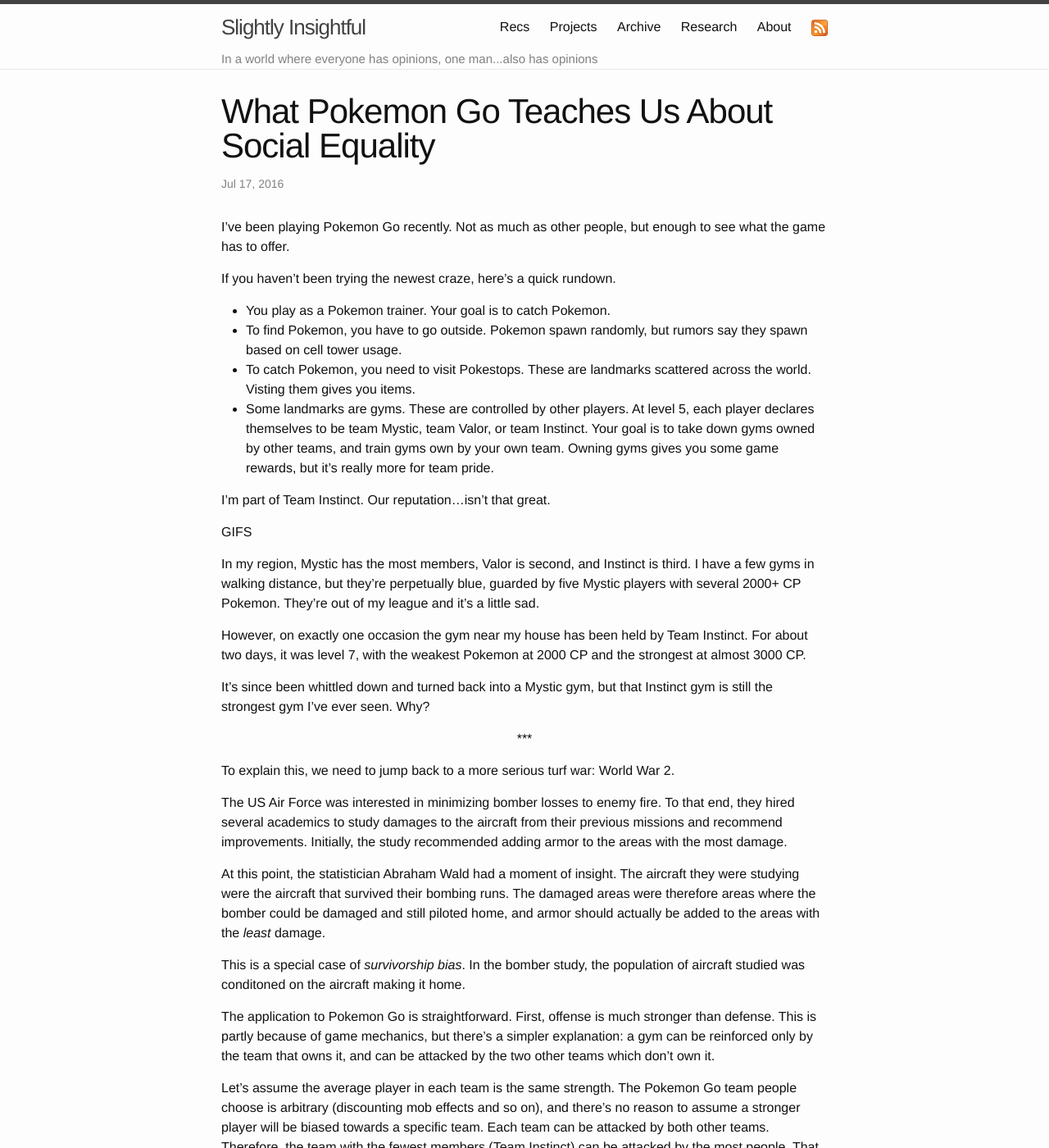
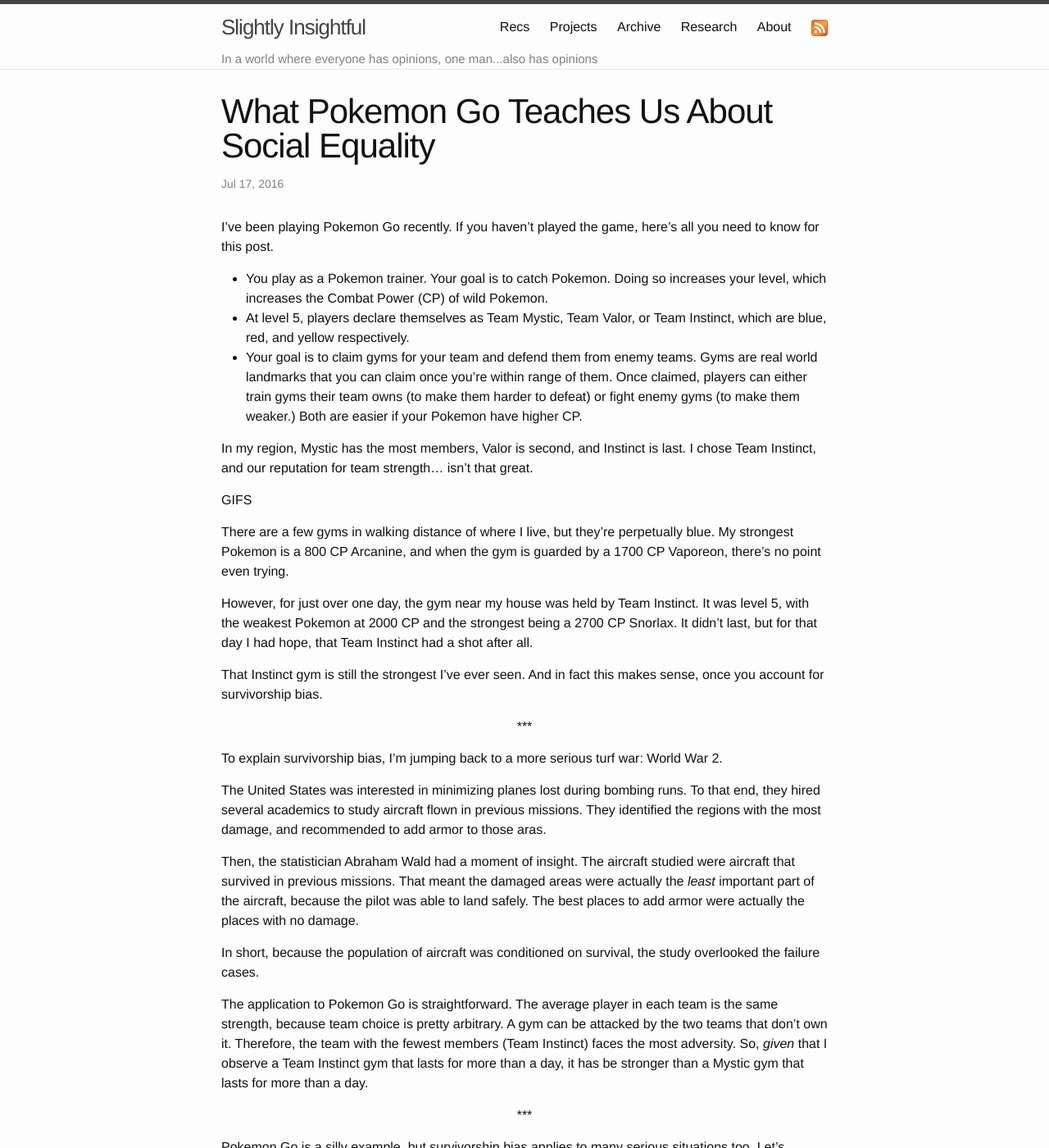
Before and after one commit to alexirpan/alexirpan.github.io, a Jekyll site: the page built from _posts/2016-07-29-pokemon-go-equality.markdown, in a window 1280 px wide and 1400 px high. Shown: the whole window at 82% size. Built offline with Jekyll 4.4.1, drawn with Linux system fonts in a browser that asks for light colours; some of the changed text lies outside the part shown.

Commit message:
AHHH FINISH THIS ALREADY

```diff
--- a/_posts/2016-07-29-pokemon-go-equality.markdown
+++ b/_posts/2016-07-29-pokemon-go-equality.markdown
@@ -4,74 +4,98 @@
 date:   2016-07-17 12:20:00 -0700
 ---
 
-I've been playing Pokemon Go recently. Not as much as other people, but enough
-to see what the game has to offer.
+I've been playing Pokemon Go recently. If you haven't played the game, here's
+all you need to know for this post.
 
-If you haven't been trying the newest craze, here's a quick rundown.
+* You play as a Pokemon trainer. Your goal is to catch Pokemon. Doing so
+increases your level, which increases the Combat Power (CP) of wild Pokemon.
+* At level 5, players declare themselves as Team Mystic, Team Valor, or
+Team Instinct, which are blue, red, and yellow respectively.
+* Your goal is to claim gyms for your team and defend them from enemy
+teams. Gyms are real world landmarks that you can claim once you're within
+range of them. Once claimed, players can either train gyms their team owns
+(to make them harder to defeat) or fight enemy gyms (to make them weaker.)
+Both are easier if your Pokemon have higher CP.
 
-* You play as a Pokemon trainer. Your goal is to catch Pokemon.
-* To find Pokemon, you have to go outside. Pokemon spawn randomly, but rumors
-say they spawn based on cell tower usage.
-* To catch Pokemon, you need to visit Pokestops. These are landmarks scattered
-across the world. Visting them gives you items.
-* Some landmarks are gyms. These are controlled by other players. At level 5,
-each player declares themselves to be team Mystic, team Valor, or team
-Instinct. Your goal is to take down gyms owned by other teams, and train gyms
-own by your own team. Owning gyms gives you some game rewards, but it's really
-more for team pride.
-
-I'm part of Team Instinct. Our reputation...isn't that great.
+In my region, Mystic has the most members, Valor is second, and Instinct
+is last. I chose Team Instinct, and our reputation for team strength...
+isn't that great.
 
 GIFS
 
-In my region, Mystic has the most members, Valor is second, and Instinct is
-third. I have a few gyms in walking distance, but they're perpetually blue,
-guarded by five Mystic players with several 2000+ CP Pokemon. They're out of
-my league and it's a little sad.
+There are a few gyms in walking distance of where I live, but they're
+perpetually blue. My strongest Pokemon is a 800 CP Arcanine, and when
+the gym is guarded by a 1700 CP Vaporeon, there's no point even trying.
 
-However, on exactly one occasion the gym near my house has been held by
-Team Instinct. For about two days, it was level 7, with the weakest Pokemon
-at 2000 CP and the strongest at almost 3000 CP.
+However, for just over one day, the gym near my house was held by Team
+Instinct. It was level 5, with the weakest Pokemon at 2000 CP and the strongest
+being a 2700 CP Snorlax. It didn't last, but for that day I had hope, that
+Team Instinct had a shot after all.
 
-It's since been whittled down and turned back into a Mystic gym, but that
-Instinct gym is still the strongest gym I've ever seen. Why?
+That Instinct gym is still the strongest I've ever seen. And in fact this makes
+sense, once you account for survivorship bias.
 
 \*\*\*
 {: .centered }
 
-To explain this, we need to jump back to a more serious turf war: World War
-2.
+To explain survivorship bias, I'm jumping back to a more serious turf
+war: World War 2.
 
-The US Air Force was interested in minimizing bomber losses to enemy fire.
-To that end, they hired several academics to study damages to the aircraft
-from their previous missions and recommend improvements.
-Initially, the study recommended adding armor to the areas with the most
-damage.
+The United States was interested in minimizing planes lost during bombing
+runs. To that end, they hired several academics to study aircraft flown
+in previous missions. They identified the regions with the most damage,
+and recommended to add armor to those aras.
 
-At this point, the statistician Abraham Wald had a moment of insight.
-The aircraft they were studying were the aircraft that survived their
-bombing runs.
-The damaged areas were therefore areas where the bomber
-could be damaged and still piloted home, and armor should actually be
-added to the areas with the *least* damage.
+Then, the statistician Abraham Wald had a moment of insight.
+The aircraft studied were aircraft that survived in previous missions.
+That meant the damaged areas were actually the *least* important
+part of the aircraft, because the pilot was able to land safely.
+The best places to add armor were actually the places with no damage.
 
-This is a special case of *survivorship bias*. In the bomber study,
-the population of aircraft studied was conditoned on the aircraft making
-it home.
+In short, because the population of aircraft was conditioned on survival,
+the study overlooked the failure cases.
 
-The application to Pokemon Go is straightforward. First, offense is much
-stronger than defense. This is partly because of game mechanics, but there's
-a simpler explanation: a gym can be reinforced only by the team that owns it,
-and can be attacked by the two other teams which don't own it.
+The application to Pokemon Go is straightforward. The average player in
+each team is the same strength, because team choice is pretty arbitrary.
+A gym can be attacked by the two teams that don't own it. Therefore, the
+team with the fewest members (Team Instinct) faces the most adversity.
+So, *given* that I observe a Team Instinct gym that lasts for more than a day,
+it has be stronger than a Mystic gym that lasts for more than a day.
 
-Let's assume the average
-player in each team is the same strength. The Pokemon Go team people choose
-is arbitrary (discounting mob effects and so on), and there's no reason
-to assume a stronger player will be biased towards a specific team.
-Each team can be attacked by both other teams. Therefore, the team with
-the fewest members (Team Instinct) can be attacked by the most people.
-That means Team Instinct gyms are taken down more often than other teams.
-So, *given* that we observe a Team Instinct gym, it's more likely to be
-stronger than a Valor gym or Mystic gym, because our observation is
-conditioned on the gym existing. Simiarly, we expect the average Valor gym
-to be stronger than the average Mystic gym.
+\*\*\*
+{: .centered }
+
+Pokemon Go is a silly example, but survivorship bias applies to many serious
+situations too.
+Let's suppose you're Hispanic and work in the software industry.
+Hispanics are underrepresented in tech. If a company is implicitly biased
+against Hispanics in their hiring process, then the average Hispanic programmer
+will outperform other programmers at that company, because the observation of
+their ability is biased towards Hispanics who survive a tougher hiring
+process.
+
+This isn't a new idea. Paul Graham [wrote an essay](http://www.paulgraham.com/bias.html)
+on the exact same point.
+What makes this argument nice is that it applies no matter what the population
+looks like. A company with few female engineers can claim there's a pipeline
+problem, and there aren't enough female engineers in the workforce.
+But if their female engineers consistently outperform their male engineers,
+there aren't many counterarguments to claims of bias. To quote the essay
+linked,
+
+> This is not just a heuristic for detecting bias. It's what bias means.
+
+(For the record, I have no position on whether there is a pipeline problem.
+I haven't researched it enough to have any confidence.)
+
+Now, to be fair, there are a ton of confounding factors.
+In Pokemon Go, Mystic gyms have fewer attackers. So, although they don't have
+to be strong to last longer, they're also easier to make stronger. Mystic gyms
+can be strong, but Instinct gyms have to be strong.
+
+In real world scenarios, there are also positive feedback loops. People from
+wealthier backgrounds have an easier time
+There are also network effects
+which pushes them to be stronger. It's plausible that similar network effects
+hold in real life, where people have an easier time getting support from people
+like them.
```
